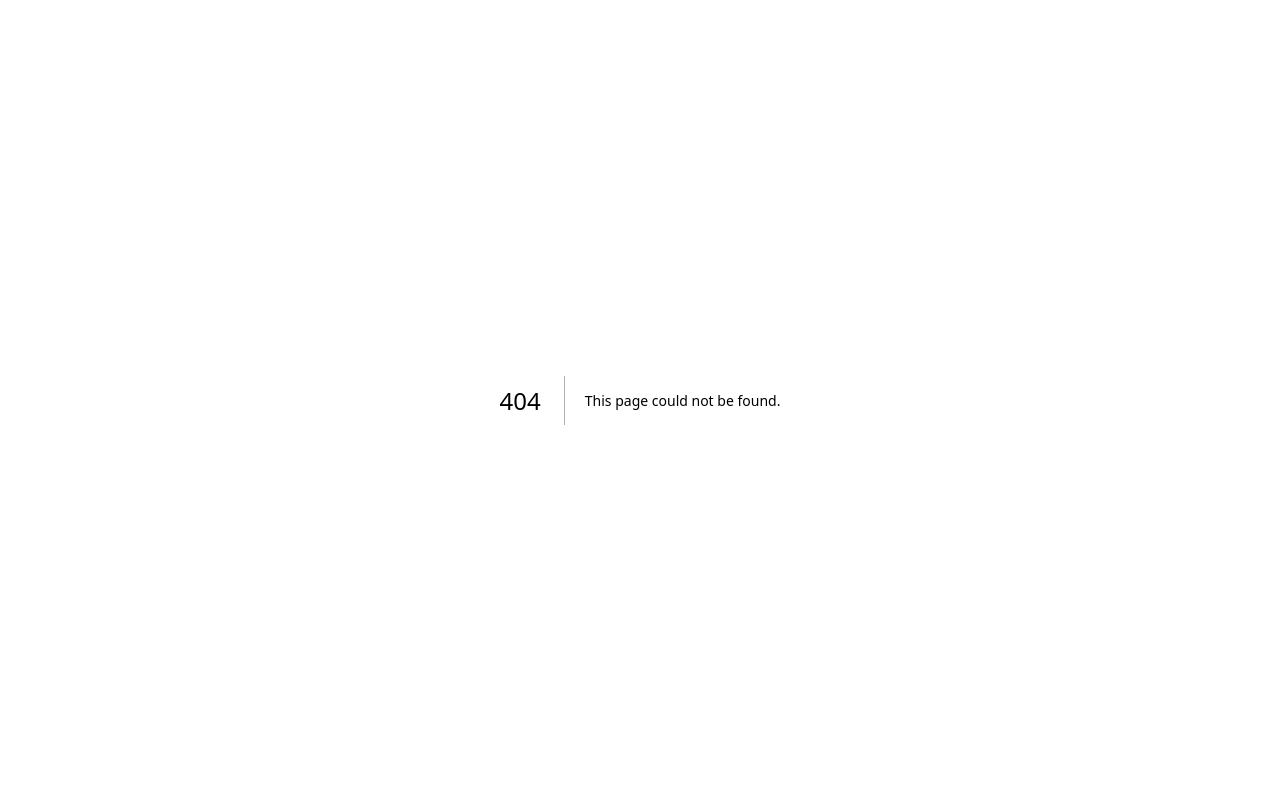
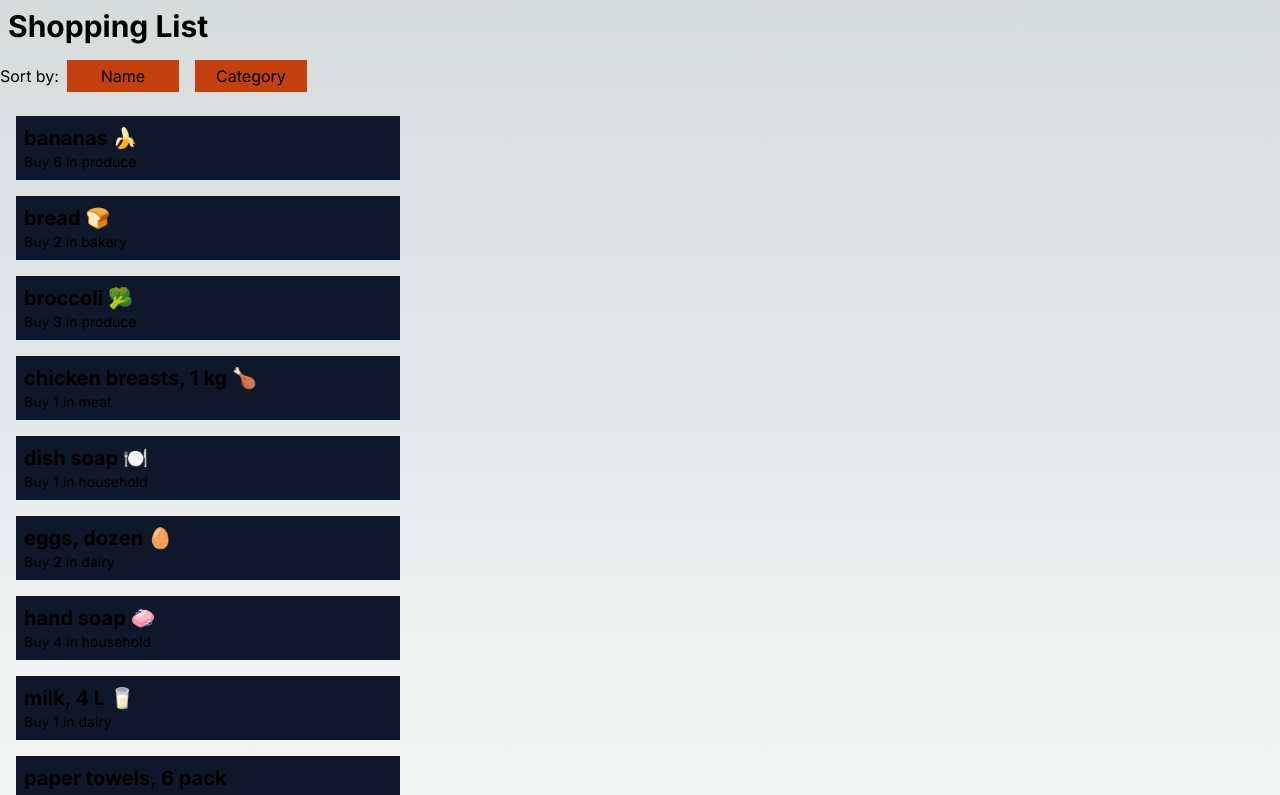
Before and after one commit to BrandtFgit/cprg306-assignments, a Next.js app: page /week-6 in a window 1280 px wide. Before the commit this address had no page. Shown: the top 795 px of the page. Built offline with nearby package versions, Linux system fonts and the light colour scheme.

Commit message:
start of week 6

```diff
--- /dev/null
+++ b/app/week-6/item-list.js
@@ -0,0 +1,93 @@
+"use client";
+
+import { useState } from "react";
+
+import Item from "./item";
+import items_json from './items.json';
+
+
+export default function ItemList(){
+    const [sortBy, setSortBy] = useState("name");
+
+    const sortedItems = [...items_json].sort((a, b) => {
+        switch(sortBy){
+            case "name":
+                return a.name.localeCompare(b.name);
+            break;
+
+            case "category":
+                return a.category.localeCompare(b.category);
+            break;
+
+            default:
+                return 0;
+            break;
+        }
+    });
+
+    /*const groupAndSortByCategory = () => {
+        const groupedItems = sortedItems.reduce((acc, currentItem) => {
+            if (!acc[currentItem.category]) {
+            acc[currentItem.category] = [];
+            }
+            acc[currentItem.category].push(currentItem);
+            return acc;
+        }, {});
+
+        // Sort the items within each category alphabetically
+        for (let category in groupedItems) {
+            groupedItems[category].sort((a, b) => a.name.localeCompare(b.name));
+        }
+
+        return groupedItems;
+    };
+
+
+    const renderGroupedItems = () => {
+        const groupedItems = groupAndSortByCategory();
+        return Object.keys(groupedItems).map(category => (
+            <div key={category}>
+            <h2 className="text-xl font-bold mt-4 capitalize">{category}</h2>
+            {groupedItems[category].map(item => (
+                <Item key={item.id} item={item} />
+            ))}
+            </div>
+        ));
+    };
+    */
+
+
+
+    const changeSorting = (newSort) => {
+        setSortBy(newSort);
+    };
+
+    const handleNameButtonClick = () => {
+        changeSorting("name");
+    };
+
+    const handleCategoryButtonClick = () => {
+        changeSorting("category");
+    };
+
+    /*const handleGroupedCategoryButtonClick = () => {
+        changeSorting("category");
+        groupAndSortByCategory();
+    }*/
+
+
+
+    return(
+        <div>
+            <ul>
+                <label for="sort">Sort by:</label>
+                <button className="bg-orange-700 focus:bg-orange-500 p-1 m-2 w-28" onClick={() => handleNameButtonClick()}>Name</button>
+                <button className="bg-orange-700 focus:bg-orange-500 p-1 m-2 w-28" onClick={() => handleCategoryButtonClick()}>Category</button>
+
+                {sortedItems.map(item => (
+                    <Item key={item.id} name={item.name} quantity={item.quantity} category={item.category}/>
+                ))}
+            </ul>
+        </div>
+    );
+}
--- /dev/null
+++ b/app/week-6/item.js
@@ -0,0 +1,10 @@
+
+
+export default function Item({name, quantity, category}){
+    return (
+        <li className="p-2 m-4 bg-slate-900 max-w-sm">
+            <h2 className="text-xl font-bold">{name}</h2>
+            <h2 className="text-sm">Buy {quantity} in {category}</h2>
+        </li>
+    );
+}
--- /dev/null
+++ b/app/week-6/items.json
@@ -0,0 +1,74 @@
+[
+    {
+      "id": "1h2GJKH12gkHG31h1H",
+      "name": "milk, 4 L 🥛",
+      "quantity": 1,
+      "category": "dairy"
+    },
+    {
+      "id": "2KJH3k2j3H1k2J3K1H",
+      "name": "bread 🍞",
+      "quantity": 2,
+      "category": "bakery"
+    },
+    {
+      "id": "3h2KJH3k2j3H1k2J3",
+      "name": "eggs, dozen 🥚",
+      "quantity": 2,
+      "category": "dairy"
+    },
+    {
+      "id": "4k2J3K1H2GJKH12gk",
+      "name": "bananas 🍌",
+      "quantity": 6,
+      "category": "produce"
+    },
+    {
+      "id": "5H1h1H2KJH3k2j3H",
+      "name": "broccoli 🥦",
+      "quantity": 3,
+      "category": "produce"
+    },
+    {
+      "id": "6H1k2J3K1H2GJKH1",
+      "name": "chicken breasts, 1 kg 🍗",
+      "quantity": 1,
+      "category": "meat"
+    },
+    {
+      "id": "7gkHG31h1H2KJH3k",
+      "name": "pasta sauce 🍝",
+      "quantity": 3,
+      "category": "canned goods"
+    },
+    {
+      "id": "8j3H1k2J3K1H2GJK",
+      "name": "spaghetti, 454 g 🍝",
+      "quantity": 2,
+      "category": "dry goods"
+    },
+    {
+      "id": "9H12gkHG31h1H2KJ",
+      "name": "toilet paper, 12 pack 🧻",
+      "quantity": 1,
+      "category": "household"
+    },
+    {
+      "id": "10H3k2j3H1k2J3K1",
+      "name": "paper towels, 6 pack",
+      "quantity": 1,
+      "category": "household"
+    },
+    {
+      "id": "11k2J3K1H2GJKH12",
+      "name": "dish soap 🍽️",
+      "quantity": 1,
+      "category": "household"
+    },
+    {
+      "id": "12GJKH12gkHG31h1",
+      "name": "hand soap 🧼",
+      "quantity": 4,
+      "category": "household"
+    }
+  ]
--- /dev/null
+++ b/app/week-6/new-item.js
@@ -0,0 +1,67 @@
+"use client";
+
+import { useState } from "react";
+
+export default function NewItem(){
+
+    const [name, setName] = useState("");
+    const [quantity, setQuantity] = useState(1);
+    const [category, setCategory] = useState("produce");
+
+    const handleSetName = (event) => {
+        setName(event.target.value);
+    };
+
+    const handleSetQuantity = (event) => {
+        setQuantity(event.target.value);
+    };
+
+    const handleSetCategory = (event) => {
+        setCategory(event.target.value);
+    };
+
+    const handleSubmit = (event) => {
+        event.preventDefault();
+        alert("Added item: " + name + ", quantity: "+ quantity + ", category: " + category);
+        setName("");
+        setQuantity(1);
+        setCategory("produce");
+    };
+
+
+    return(
+        <form className="p-2 m-4 bg-slate-900 text-black max-w-sm w-full" onSubmit={handleSubmit}>
+        <div className="mb-2">
+          <input className="w-full mt-1 border-2 border-gray-300 p-2 rounded-lg font-sans"
+          type="text"
+          placeholder="Item name"
+          value={name}
+          onChange={handleSetName}
+          required="True"
+          />
+        </div>
+
+        <div className="flex justify-between">
+            <input className="w-20 ml-1 border-2 border-gray-300 p-2 rounded-lg font-sans" type="number" min="1" max="99" required="True" defaultValue="1"onChange={handleSetQuantity}/>
+            <select className="ml-1 border-2 border-gray-300 p-2 rounded-lg font-sans" onChange={handleSetCategory}>
+                <option value="" disabled="True">Category</option>
+                <option value="produce">Produce</option>
+                <option value="dairy">Dairy</option>
+                <option value="bakery">Bakery</option>
+                <option value="meat">Meat</option>
+                <option value="frozen foods">Frozen Foods</option>
+                <option value="canned goods">Canned Goods</option>
+                <option value="dry goods">Dry Goods</option>
+                <option value="beverages">Beverages</option>
+                <option value="snacks">Snacks</option>
+                <option value="household">Household</option>
+                <option value="other">Other</option>
+            </select>
+        </div>
+
+        <button type="submit" className="w-full mt-4 py-2 px-4 bg-blue-500 text-white font-semibold rounded-lg shadow-md hover:bg-blue-700 focus:outline-none focus:ring-2 focus:ring-blue-400 focus:ring-opacity-75">
+            +
+        </button>
+      </form>
+    )
+}
--- /dev/null
+++ b/app/week-6/page.js
@@ -0,0 +1,13 @@
+import Link from "next/link";
+import Item from "./item";
+import ItemList from "./item-list";
+
+
+export default function Page() {
+    return (
+      <main class>
+        <h1 className="text-3xl font-bold m-2">Shopping List</h1>
+        <ItemList></ItemList>
+      </main>
+    );
+}
```
